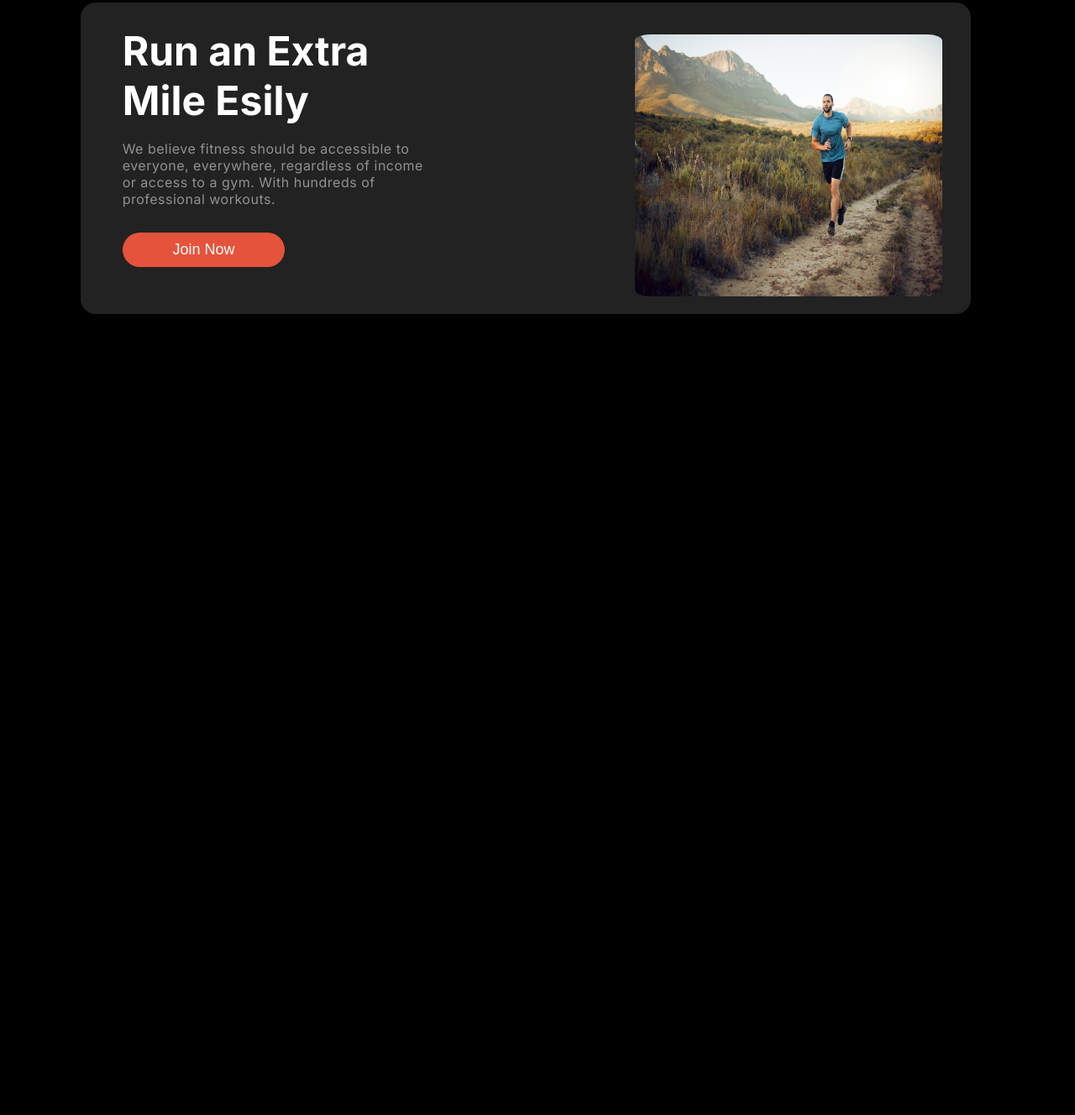
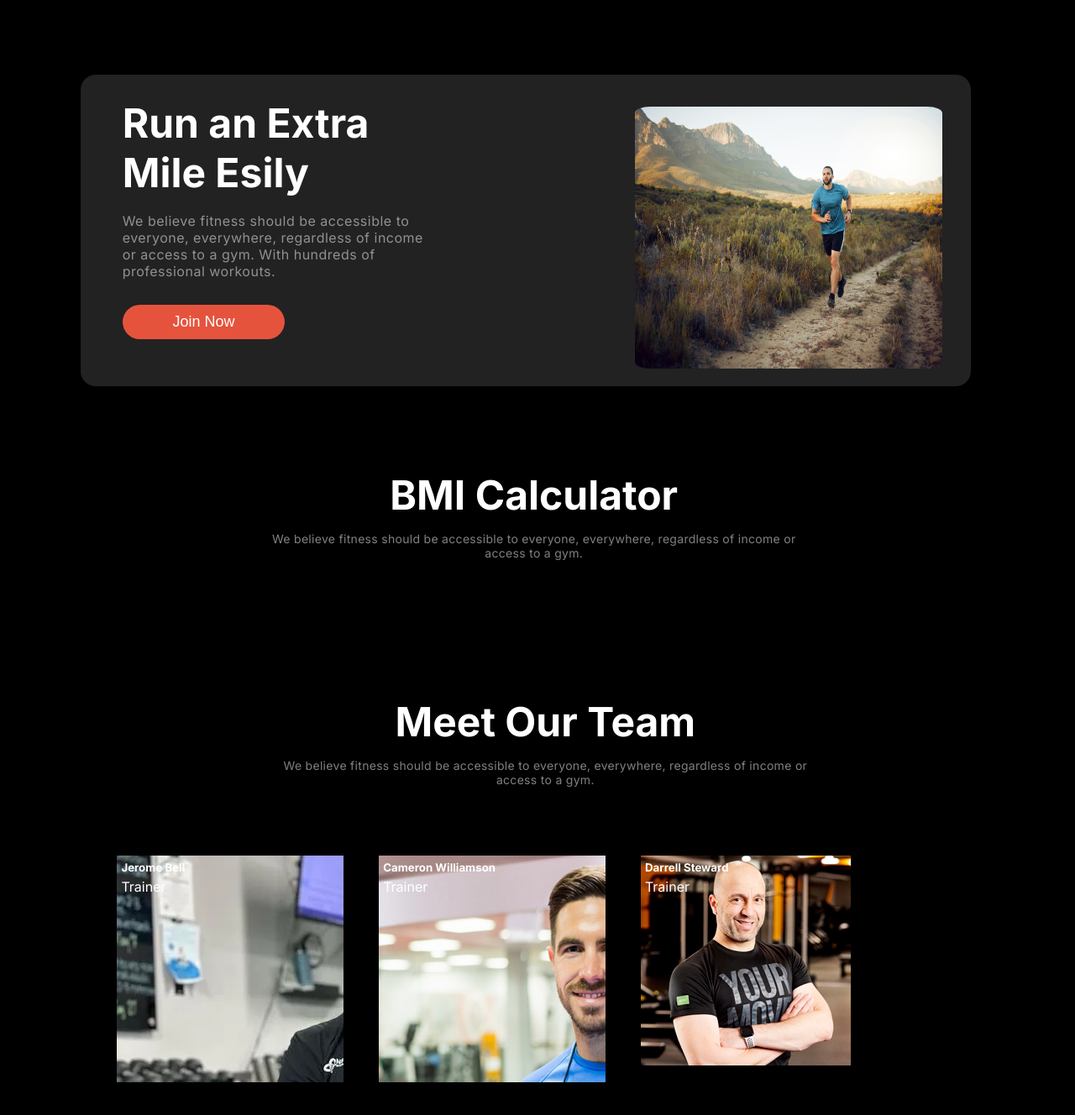
Before and after one commit to mohammademon393/Assignment-2, a plain HTML site: page index.html in a window 1280 px wide. Shown: the part 1320-2648 px from the top of the page at 84% size. Before the commit the page ends 1744 px from the top, so only its background shows below. Drawn offline with Linux system fonts and the light colour scheme; files whose address does not match are found by name; a web font is replaced by a local one.

Commit message:
added more section

```diff
--- a/Styels/styels.css
+++ b/Styels/styels.css
@@ -87,6 +87,8 @@ body{
     margin-top: 5px;
     display: grid;
     grid-template-columns:1fr 0.5fr;
+    width: 1044px;
+    height: 715px;
 }
 
 .btn-item{
@@ -188,14 +190,29 @@ body{
 /* main styels */
 
 /* section 1 */
+.section-1{
+    width: 1044px;
+    height: 451px;
+    top: 815px;
+    left: 200px;
 
+}
 .frist-item{
+    width: 671px;
+    height: 119px;
     text-align:center;
     justify-content: center;
-    padding: 5px 5rem;
+    margin-left: 10rem;
 }
 .frist-item h1{
-    font-size:40px;
+    font-size:48px;
+    font-weight: 900px;
+}
+.sec-p{
+    font-size: 14px;
+    font-weight: 400;
+    letter-spacing: 0.3px;
+    color:rgba(255, 255, 255, 0.5);
 }
 
 .main-parent{
@@ -203,7 +220,8 @@ body{
 
 }
 .main-parent div h3{
-    font-size: 20px;
+    font-size: 18px;
+    font-weight: 600px;
 }
 .cyrcle-shape{
     border-radius: 10rem;
@@ -248,3 +266,56 @@ body{
     margin-right: 20%;
     line-gap-override: 20rem;
 }
+
+/* BMI Clalulator */
+.BMI{
+    margin-top: 100px;
+    width: 671px;
+    height: 120px;
+    text-align: center;
+    justify-content: center;
+    margin-left: 20%;
+
+}
+
+/* Section-3  */
+.section-3{
+    margin-top: 150px;
+}
+.sec3-title{
+    text-align: center;
+    justify-content: center;
+    height: 48px;
+    width: 671px;
+    margin-left: 20%;
+}
+.sec3-h1{
+    font-weight: 900px;
+    font-size: 48px;
+}
+
+
+.trainer-img{
+    margin-top: 120px;
+    display:flex;
+
+}
+
+.trainer-1{
+    background-image: url(../images/trainer1.png);
+    height: 270px;
+    width: 270px;
+    background-repeat: no-repeat;
+}
+.trainer-2{
+    background-image: url(../images/trainer2.png);
+    height: 270px;
+    width: 270px;
+    background-repeat: no-repeat;
+}
+.trainer-3{
+    background-image: url(../images/trainer3.png);
+    height: 270px;
+    width: 270px;
+    background-repeat: no-repeat;
+}
--- a/index.html
+++ b/index.html
@@ -3,13 +3,14 @@
 <head>
     <meta charset="UTF-8">
     <meta name="viewport" content="width=device-width, initial-scale=1.0">
-    <title>Assignment-2</title>
+
+    <link href="https://fonts.cdnfonts.com/css/miama" rel="stylesheet">
     <link rel="preconnect" href="https://fonts.googleapis.com">
     <link rel="preconnect" href="https://fonts.gstatic.com" crossorigin>
     <link href="https://fonts.googleapis.com/css2?family=Azeret+Mono:ital,wght@0,100..900;1,100..900&family=Inter:ital,opsz,wght@0,14..32,100..900;1,14..32,100..900&display=swap" rel="stylesheet">
+
+    <title>Assignment-2</title>
     <link rel="stylesheet" href="./Styels/styels.css">
-
-    <link href="https://fonts.cdnfonts.com/css/miama" rel="stylesheet">
 </head>
 <body class="inter">
    <header>
@@ -61,32 +62,32 @@
                 <h1>
                     Change Your Habits
                 </h1>
-                <p class="all-p"> We believe should be accessible to everyone, everywhere, regardiess of income or access to agym. </p>
+                <p class="sec-p"> We believe should be accessible to everyone, everywhere, regardiess of income or access to agym. </p>
             </div>
 <!-- cyrcle img -->
             <div class="main-parent">
                 <div>
                     <img class="cyrcle-shape" src="./images/image 3.png" alt="">
                     <h3>Movement</h3>
-                    <p class="all-p">We belibe fitness should be accessible to everyone</p>
+                    <p class="sec-p">We belibe fitness should be accessible to everyone</p>
                 </div>
 
                 <div>
                     <img class="cyrcle-shape" src="./images/image 2.png" alt="">
                     <h3>Time</h3>
-                    <p class="all-p">We belibe fitness should be accessible to everyone</p>
+                    <p class="sec-p">We belibe fitness should be accessible to everyone</p>
                 </div>
 
                 <div>
                     <img class="cyrcle-shape" src=".//images/image 4.png" alt="">
                     <h3>Practice</h3>
-                    <p class="all-p">We belibe fitness should be accessible to everyone</p>
+                    <p class="sec-p">We belibe fitness should be accessible to everyone</p>
                 </div>
 
                 <div>
                     <img class="cyrcle-shape" src="./images/image 5.png" alt="">
                     <h3>Weight Loss</h3>
-                    <p class="all-p">We belibe fitness should be accessible to everyone</p>
+                    <p class="sec-p">We belibe fitness should be accessible to everyone</p>
                 </div>
             </div>
         </section>
@@ -102,6 +103,41 @@
             </div>
         </section>
 
+        <!-- BMI Clalulator -->
+        <div class="BMI">
+            <h1 class="sec3-h1">BMI Calculator</h1>
+            <p class="sec-p">We believe fitness should be accessible to everyone, everywhere, regardless of income or access to a gym.</p>
+        </div>
+
+
+
+
+        <!-- Meet our team, trainer -->
+        <section class="section-3">
+            <div class="sec3-title">
+                <h1 class="sec3-h1">Meet Our Team</h1>
+                <p class="sec-p">We believe fitness should be accessible to everyone, everywhere, regardless of income or access to a gym.</p>
+            </div>
+
+                <div class="trainer-img">
+                    <div class="trainer-1">
+                        <h5>Jerome Bell</h5>
+                        <p>Trainer</p>
+                    </div>
+                    <div class="trainer-2">
+                        <h5>Cameron Williamson</h5>
+                        <p>Trainer</p>
+                    </div>
+                    <div class="trainer-3">
+                        <h5>Darrell Steward</h5>
+                        <p>Trainer</p>
+                    </div>
+                </div>
+
+
+
+        </section>
+
     </main>
 
 </body>
```
